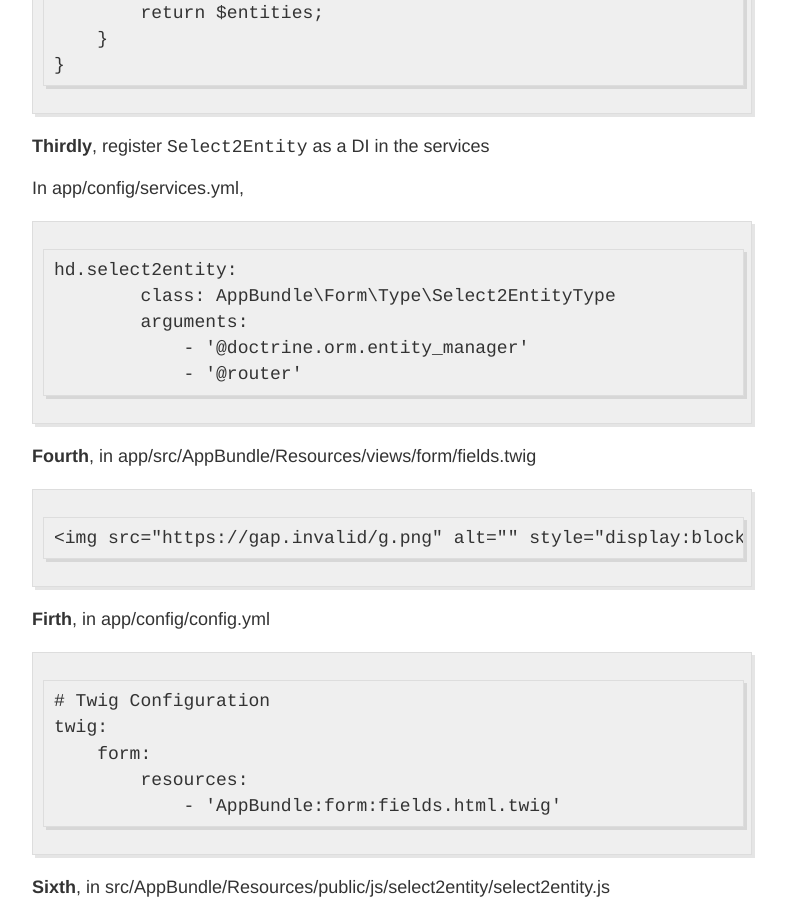
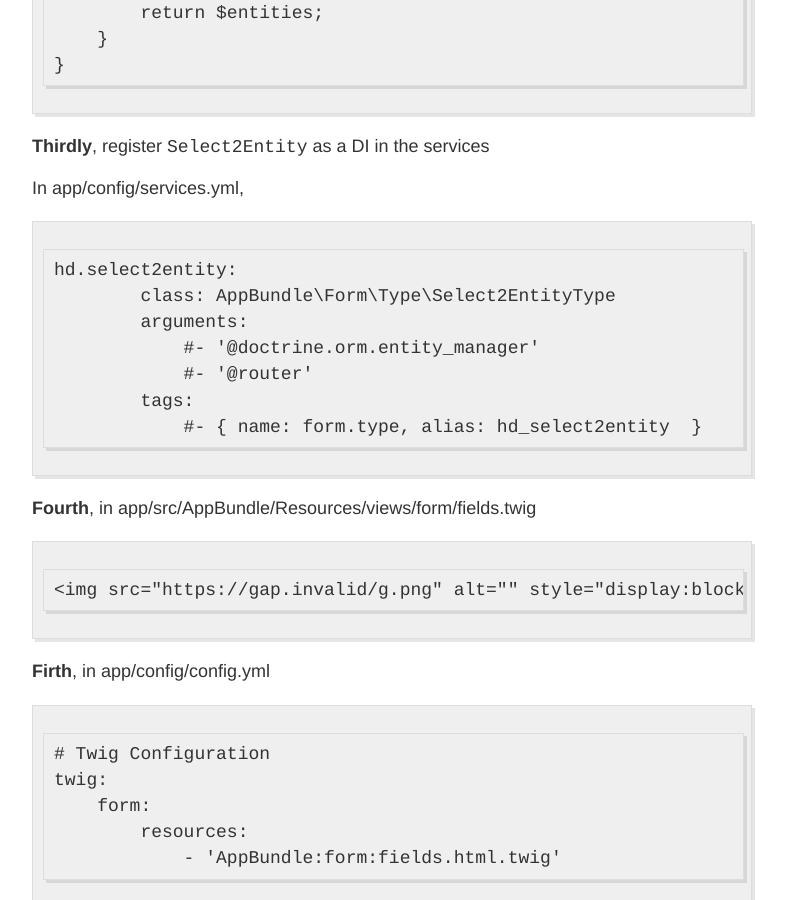
Before and after one commit to ngocongcan/ngocongcan.github.io, a Jekyll site: the page built from _posts/2019-03-10-Select2-Entity-In_Symfony-2.md, in a window 1280 px wide and 900 px high, scrolled down 7537 px. Shown: the whole window, without its empty margins (248-1034 px from the left). Built offline with Jekyll 4.4.1, drawn with Linux system fonts in a browser that asks for light colours; our own code applies the rules of GitHub Pages for plain Markdown files.

Commit message:
Fix synxtax error

```diff
--- a/_posts/2019-03-10-Select2-Entity-In_Symfony-2.md
+++ b/_posts/2019-03-10-Select2-Entity-In_Symfony-2.md
@@ -270,11 +270,14 @@ Due to many reasons, you can not refactor/upgrade your project/framework/library
 
 In app/config/services.yml,
 
+
     hd.select2entity:
             class: AppBundle\Form\Type\Select2EntityType
             arguments:
-                - '@doctrine.orm.entity_manager'
-                - '@router'
+                #- '@doctrine.orm.entity_manager'
+                #- '@router'
+            tags:
+                #- { name: form.type, alias: hd_select2entity  }
 
 **Fourth**, in app/src/AppBundle/Resources/views/form/fields.twig
 
```
